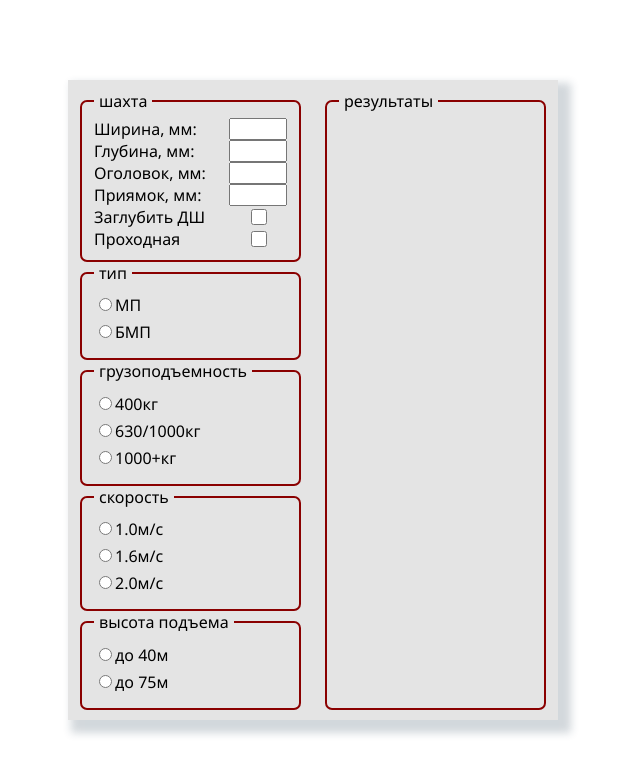
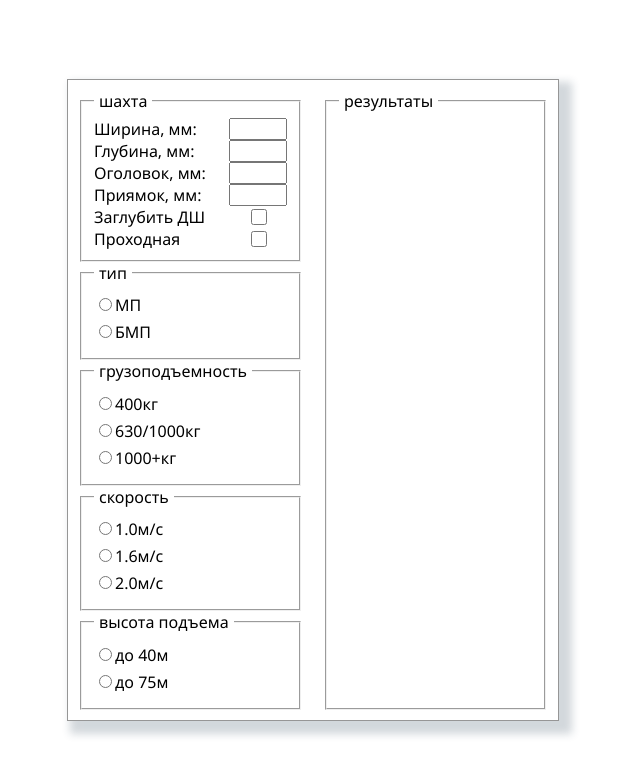
Before and after one commit to PrgvG/elm_calc, a React (Create React App) app: page / in a window 1280 px wide. Shown: the top 776 px of the page, without its empty margins (327-967 px from the left). Built offline with nearby package versions, Linux system fonts and the light colour scheme.

Commit message:
and another

```diff
--- a/src/App.css
+++ b/src/App.css
@@ -12,8 +12,9 @@
   grid-column-gap: 0px;
   grid-row-gap: 0px;
   box-shadow: 8px 8px 8px 5px rgba(34, 60, 80, 0.2);
-  background-color: rgb(228, 228, 228);
-  box-sizing: content-box;
+  border: 1px solid rgb(150, 150, 150);
+  /* background-color: rgb(228, 228, 228); */
+  /* box-sizing: content-box; */
 }
 
 .Sub_container {
@@ -34,9 +35,20 @@
 }
 
 fieldset {
+  transition: 0.4s;
+  /* border: 2px solid rgb(138, 0, 0);
+  border-radius: 7px;
+  border: 1px solid rgb(150, 150, 150); */
+}
+
+fieldset:hover{
   border: 2px solid rgb(138, 0, 0);
-  border-radius: 7px;
 }
+  /* box-shadow: 4px 4px 8px 5px rgba(34, 60, 80, 0.2); */
+/* fieldset:hover legend{
+  opacity: 0;
+} */
+
 legend {
   text-transform: lowercase;
   padding-left: 5px;
```
